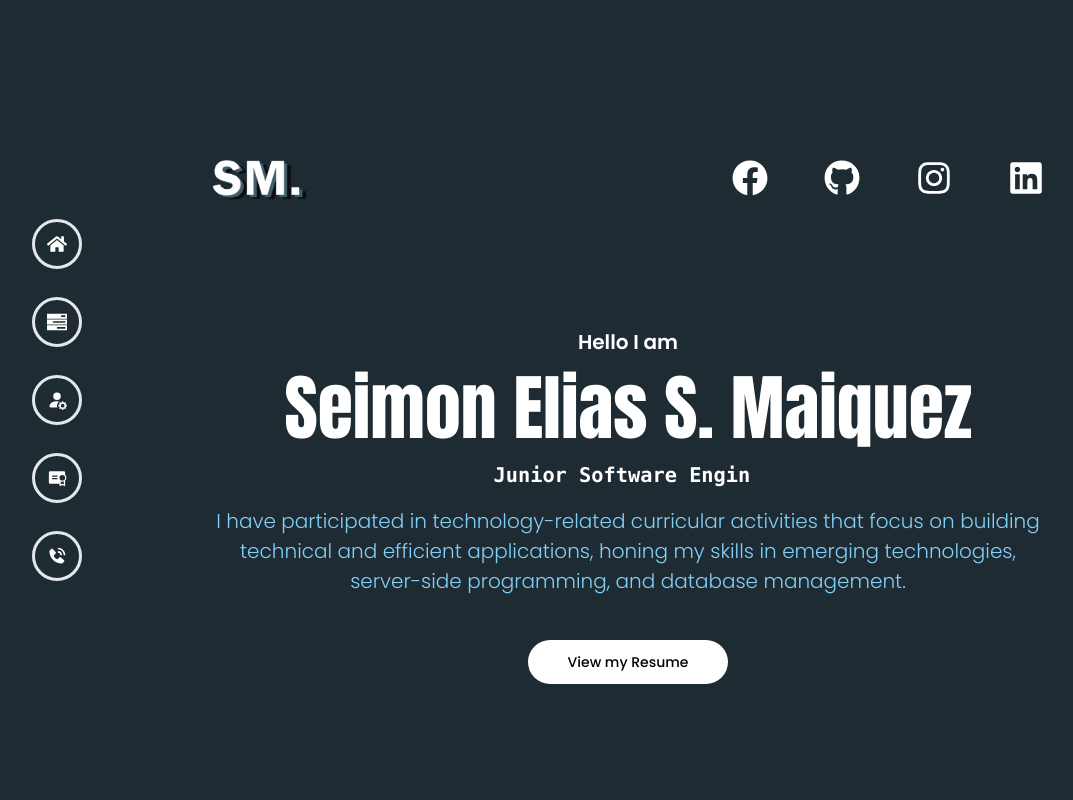
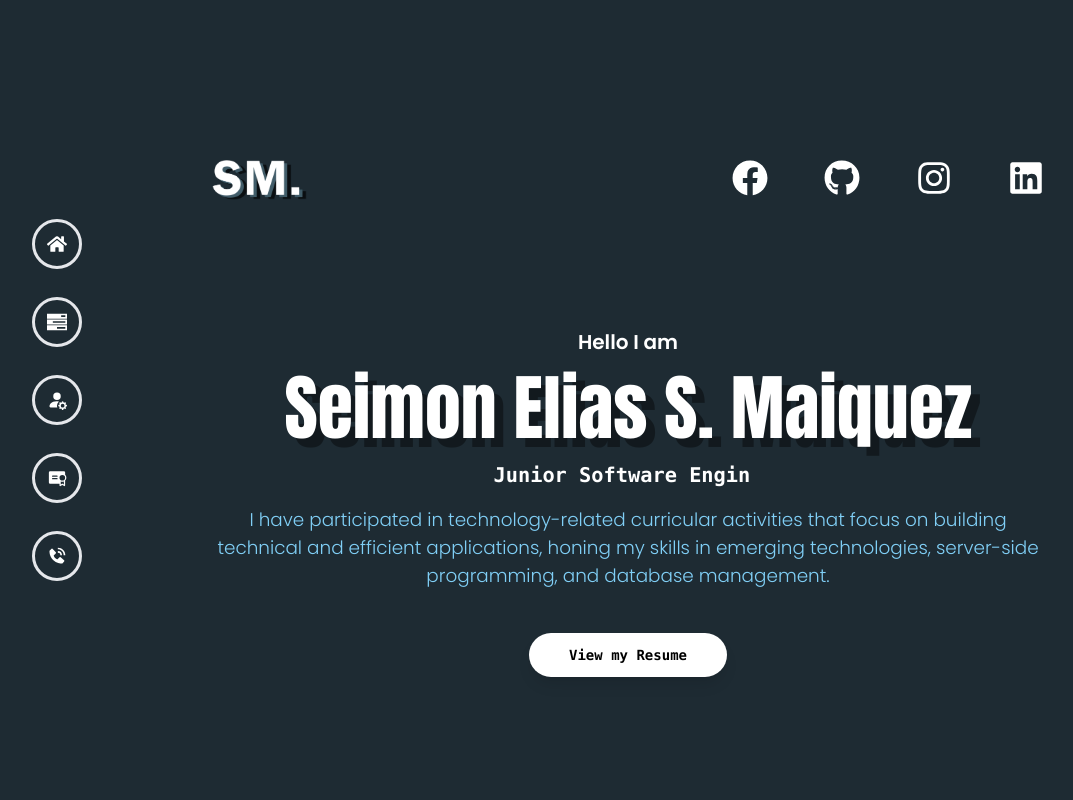
Before and after one commit to FumI4096/Portfolio, a React (Vite) app: page / in a window 1280 px wide. Shown: the top 800 px of the page, without its empty margins (12-1085 px from the left). Built offline with nearby package versions, Linux system fonts and the light colour scheme; no server answers.

Commit message:
refactor: adjust text fonts and size

```diff
--- a/client/src/pages/Home.tsx
+++ b/client/src/pages/Home.tsx
@@ -51,10 +51,10 @@ export default function Home(){
             <section className='basis-full flex items-center gap-12 max-lg:flex-col-reverse'>
                 <div className='basis-full flex flex-col gap-4 animate-fade-in-down items-center justify-center'>
                     <span className='font-poppins-semibold text-white text-lg sm:text-xl'>Hello I am</span>
-                    <span className='font-anton-regular text-7xl text-center text-white secondary-blue-2 max-lg:text-center max-xl:text-[3.40rem] max-sm:text-[3.10rem]'>Seimon Elias S. Maiquez</span>
+                    <span className='font-anton-regular text-7xl text-center text-white secondary-blue-2 max-lg:text-center max-md:text-[4.2rem] max-sm:text-[3.80rem] text-shadow-name/40'>Seimon Elias S. Maiquez</span>
                     {DevTypeAnimation("Full Stack Developer", "Junior Software Engineer", "Calauan, Laguna, Philippines")}
-                    <span className='font-poppins-light text-secondary-blue-2 text-[1.25rem] text-center max-2xl:mb-7 max-xl:text-[1.10rem] max-sm:text-[0.9rem]'>I have participated in technology-related curricular activities that focus on building technical and efficient applications, honing my skills in emerging technologies, server-side programming, and database management.</span>
-                    <button onClick={() => setOpenResume(true)} className='h-auto w-auto px-10 py-3 bg-white rounded-4xl font-poppins-medium cursor-pointer text-sm md:text-md hover:bg-white/85'>View my Resume</button>
+                    <span className='font-poppins-light text-secondary-blue-2 text-[1.15rem] text-center max-2xl:mb-7 max-xl:text-[1.10rem] max-sm:text-[0.9rem]'>I have participated in technology-related curricular activities that focus on building technical and efficient applications, honing my skills in emerging technologies, server-side programming, and database management.</span>
+                    <button onClick={() => setOpenResume(true)} className='h-auto w-auto px-10 py-3 bg-white rounded-4xl font-mono font-bold cursor-pointer text-sm shadow-lg md:text-md hover:bg-white/85'>View my Resume</button>
                 </div>
             </section>
             <Stack />
```
